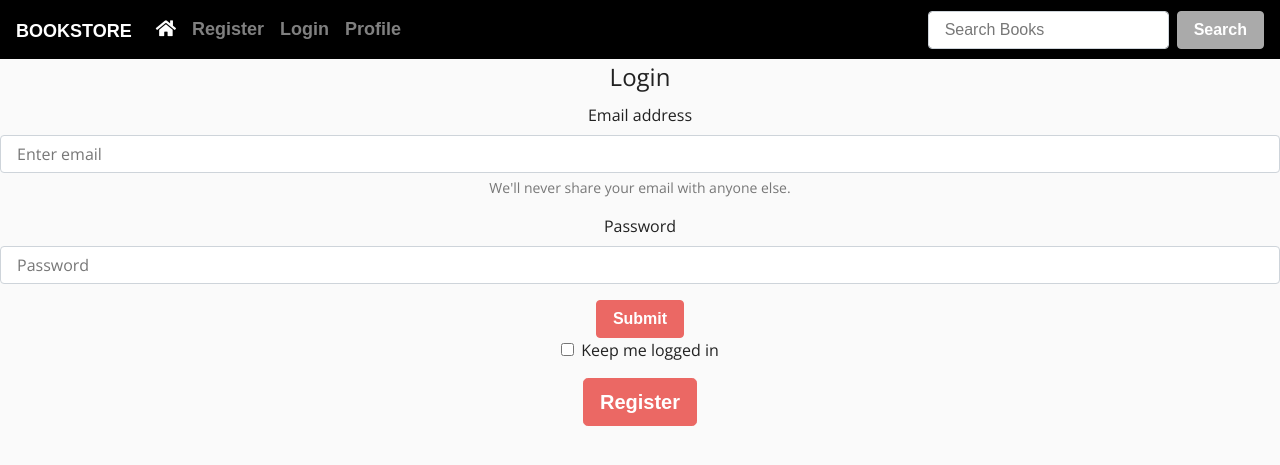
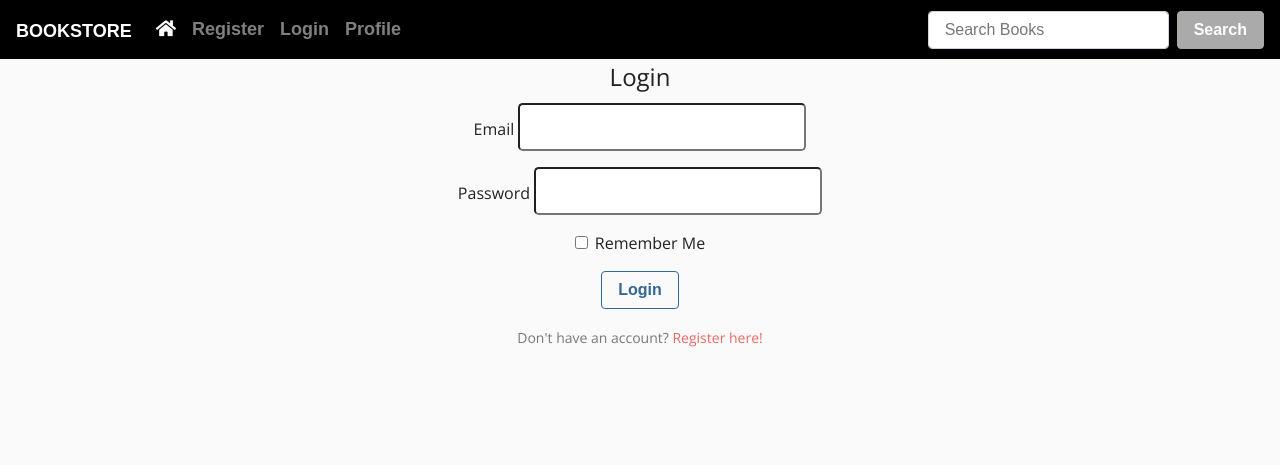
Before and after one commit to OwenCookman/MilestoneProject3, a Flask app: page /login in a window 1280 px wide. Shown: the top 465 px of the page. Run offline with Flask 2, Linux system fonts and the light colour scheme; some libraries are stand-ins or nearby versions; some web fonts are replaced.

Commit message:
Implemented form validation for login.html

```diff
--- a/templates/login.html
+++ b/templates/login.html
@@ -1,75 +1,49 @@
 {% extends 'base.html' %}
 {% block content %}
-<form>
-  <fieldset>
+<div>
+  <form method="POST" action="">
+    {{ form.hidden_tag() }}
+    <fieldset class="form-group">
       <legend>Login</legend>
       <div class="form-group">
-      <label for="exampleInputEmail1">Email address</label>
-      <input type="email" class="form-control" id="exampleInputEmail1" aria-describedby="emailHelp"
-        placeholder="Enter email">
-      <small id="emailHelp" class="form-text text-muted">We'll never share your email with anyone else.</small>
+        {{ form.email.label(class="form-control-label") }}
+        {% if form.email.errors %}
+        {{ form.email(class="form-control-label form-control-lg is-invalid") }}
+        <div class="invalid-feedback">
+          {% for error in form.email.errors %}
+          <span>{{ error }}</span>
+          {% endfor %}
+        </div>
+        {% else %}
+        {{ form.email(class="form-control-label form-control-lg") }}
+        {% endif %}
       </div>
       <div class="form-group">
-      <label for="exampleInputPassword1">Password</label>
-      <input type="password" class="form-control" id="exampleInputPassword1" placeholder="Password">
+        {{ form.password.label(class="form-control-label") }}
+        {% if form.password.errors %}
+        {{ form.password(class="form-control-label form-control-lg is-invalid") }}
+        <div class="invalid-feedback">
+          {% for error in form.password.errors %}
+          <span>{{ error }}</span>
+          {% endfor %}
+        </div>
+        {% else %}
+        {{ form.password(class="form-control-label form-control-lg") }}
+        {% endif %}
+      </div>
+      <div class="form-check">
+        {{ form.remember(class="form-check-input") }}
+        {{ form.remember.label(class="form-check-label") }}
       </div>
     </fieldset>
-  </fieldset>
-  <button type="submit" class="btn btn-primary">Submit</button>
-  </fieldset>
-  <fieldset class="form-group">
-    <div class="form-check disabled">
-      <label class="form-check-label">
-        <input class="form-check-input" type="checkbox" value="">
-        Keep me logged in
-      </label>
+    <div class="form-group">
+      {{ form.submit(class="btn btn-outline-info") }}
     </div>
-  </fieldset>
-</form>
-
-<button id="regButton" type="button" class="btn btn-primary btn-lg">Register</button>
-
-<div class="modal" tabindex="-1" role="dialog" id="regModal">
-  <div class="modal-dialog" role="document">
-    <div class="modal-content">
-      <div class="modal-header black no-border">
-        <h5 class="modal-title">Register</h5>
-        <button type="button" class="close" data-dismiss="modal" aria-label="Close">
-          <span aria-hidden="true">&times;</span>
-        </button>
-      </div>
-      <div class="modal-body">
-        <form>
-          <fieldset>
-            <div class="form-group">
-              <label for="exampleInputEmail1">Email address</label>
-              <input type="email" class="form-control" id="exampleInputEmail1" aria-describedby="emailHelp"
-                placeholder="Enter email">
-              <small id="emailHelp" class="form-text text-muted">We'll never share your email with anyone else.</small>
-            </div>
-            <div class="form-group">
-              <label for="exampleInputPassword1">Password</label>
-              <input type="password" class="form-control" id="exampleInputPassword1" placeholder="Password">
-            </div>
-            <div class="form-group">
-              <label for="exampleInputPassword2">Repeat Password</label>
-              <input type="password" class="form-control" id="exampleInputPassword2" placeholder="Password">
-            </div>
-          </fieldset>
-          </fieldset>
-          <button type="submit" class="btn btn-primary">Submit</button>
-          </fieldset>
-          <fieldset class="form-group">
-            <div class="form-check disabled">
-              <label class="form-check-label">
-                <input class="form-check-input" type="checkbox" value="">
-                Keep me logged in
-              </label>
-            </div>
-          </fieldset>
   </form>
 </div>
-    </div>
-  </div>
+<div>
+  <small class="text-muted">
+    Don't have an account? <a href="{{ url_for('register') }}">Register here!</a>
+  </small>
 </div>
 {% endblock %}
```
Lines whose indentation alone changed are shown as unchanged.
